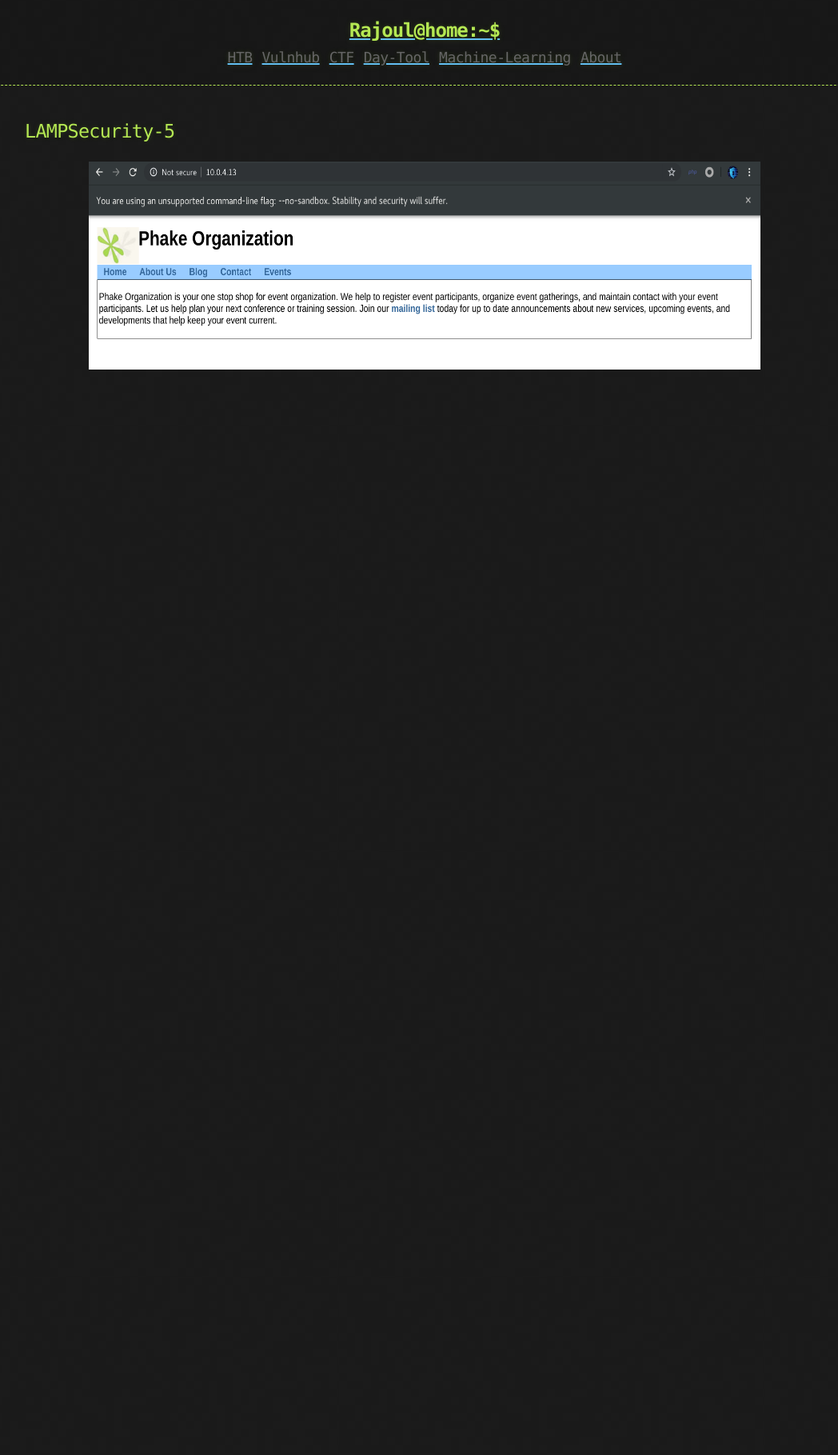
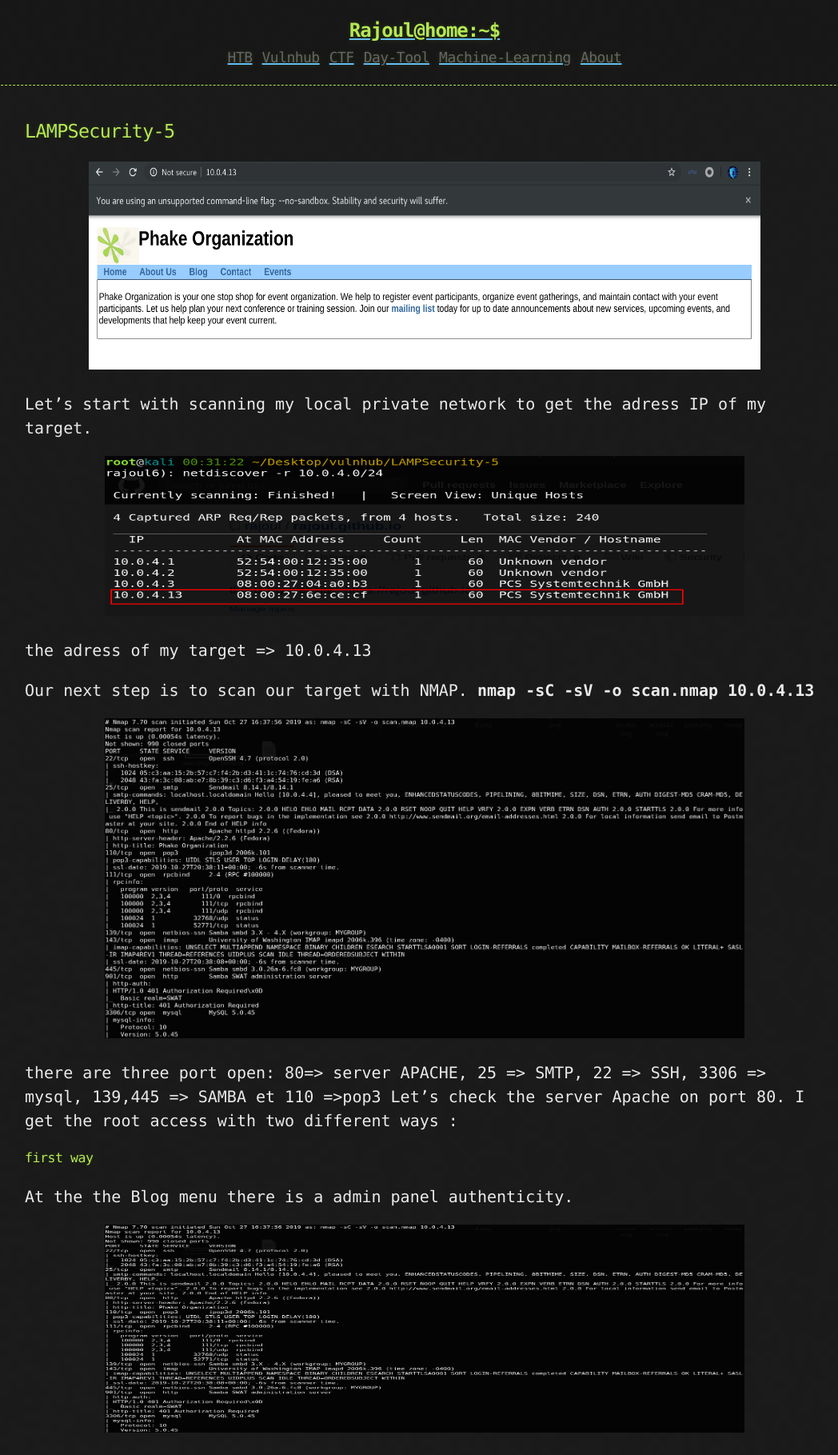
Before and after one commit to rajoul/rajoul.github.io, a Jekyll site: the page built from my_write_up/LAMPSecurity-5.md, in a window 1280 px wide. Shown: the whole page at 80% size, without its empty margins (109-1157 px from the left). Built offline with Jekyll 4.4.1, drawn with Linux system fonts in a browser that asks for light colours; our own code applies the rules of GitHub Pages for plain Markdown files; before the commit the page ends 900 px from its top, so only the background shows below that.

Commit message:
Update LAMPSecurity-5.md

```diff
--- a/my_write_up/LAMPSecurity-5.md
+++ b/my_write_up/LAMPSecurity-5.md
@@ -2,3 +2,22 @@
 <p align="center">
   <img src="https://rajoul.github.io/my_write_up/image/LAMPSecurity-5/accueil.png" width="840" height="260">
 </p>
+Let’s start with scanning my local private network to get the adress IP of my target.
+<p align="center">
+  <img src="https://rajoul.github.io/my_write_up/image/LAMPSecurity-5/netdiscover.png" width="800" height="200">
+</p>
+the adress of my target => 10.0.4.13
+
+Our next step is to scan our target with NMAP.
+**nmap -sC -sV -o scan.nmap 10.0.4.13**
+<p align="center">
+  <img src="https://rajoul.github.io/my_write_up/image/LAMPSecurity-5/scan.png" width="800" height="400">
+</p>
+there are three port open: 80=> server APACHE, 25 => SMTP, 22 => SSH, 3306 => mysql, 139,445 => SAMBA et 110 =>pop3
+Let's check the server Apache on port 80.
+I get the root access with two different ways :
+##### first way
+At the the Blog menu there is a admin panel authenticity.
+<p align="center">
+  <img src="https://rajoul.github.io/my_write_up/image/LAMPSecurity-5/scan.png" width="800" height="260">
+</p>
```
